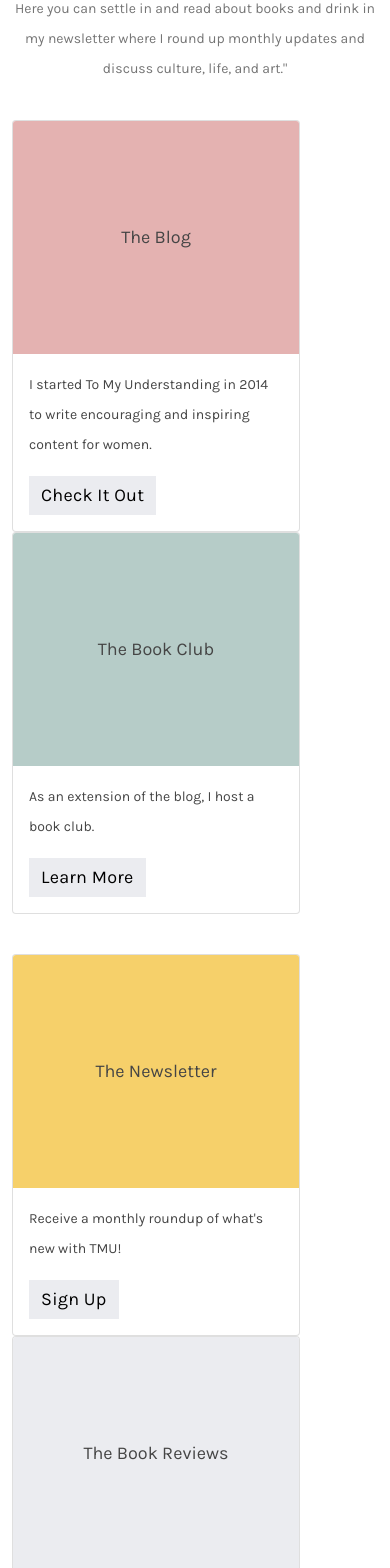
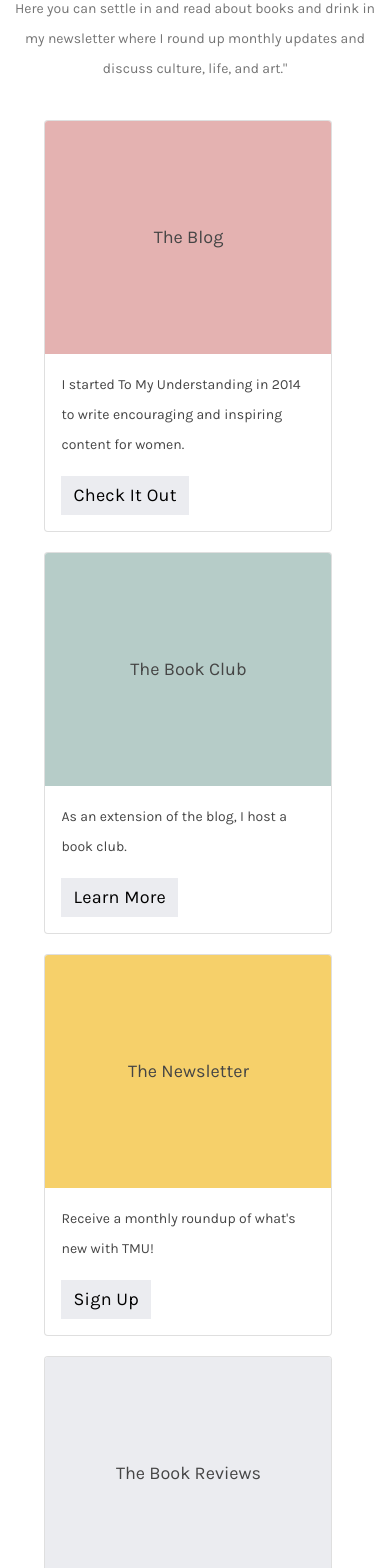
Before and after one commit to Kaitlyn-Lynette/Kathys-Portfolio, a React (Create React App) app: page /readwithcoffee in a window 390 px wide. Shown: the part 260-1828 px from the top of the page. Built offline with nearby package versions, Linux system fonts and the light colour scheme.

Commit message:
Added more responsive styling

```diff
--- a/src/App.css
+++ b/src/App.css
@@ -6,6 +6,18 @@
   padding-top: 100px;
   padding-bottom: 100px;
 }
+
+
+@media only screen and (max-width: 640px) {
+  #about,
+  #work,
+  #testimonial,
+  #services,
+  #contact {
+    padding-top: 50px;
+    padding-bottom: 50px;
+  }
+  }
 
 
 
@@ -102,7 +114,7 @@
     width: 104%;
   }
 
-  .swiper-pagination swiper-pagination-bulletsswiper-pagination-bullets {
+  .swiper-pagination-bulletsswiper-pagination-bullets {
     width: 350px;
   }
 }
@@ -126,6 +138,7 @@ h2 {
 h4 {
   font-size: 20px;
   font-family: 'Karla', sans-serif;
+
 }
 
 h5 {
@@ -149,6 +162,8 @@ body {
 a.nav-link {
   font-size: 18px;
 }
+
+
 
 /* About.js Typograghy*/
 
@@ -436,6 +451,8 @@ a.nav-link {
   color: inherit;
 }
 
+
+
 /* On Writing Books Column */
 
 .card-edit {
@@ -584,6 +601,21 @@ a.nav-link {
   padding-bottom: 20px;
 }
 
+
+@media only screen and (max-width: 640px) {
+  .rwc-col-blog {
+    padding-bottom: 20px
+  }
+
+  .rwc-col-newsletter {
+    padding-bottom: 20px
+  }
+
+  .rwc-col-2 {
+    padding-top: 20px;
+  }
+}
+
 /* Book Reviews */
 
 .book-rws {
@@ -675,6 +707,14 @@ a.nav-link {
 @media only screen and (max-width: 640px) {
   p {
     font-size: 14px !important;
+  }
+
+  h4 {
+    letter-spacing: 0.5px
+  }
+
+  .services {
+    font-size: 16px
   }
 }
 
--- a/src/pages/ReadWithCoffee.js
+++ b/src/pages/ReadWithCoffee.js
@@ -27,7 +27,7 @@ const ReadWithCoffee = () => {
           </Col>
         </Row>
         <Row>
-          <Col md={{span: 4, offset: 2}}>
+          <Col md={{span: 4, offset: 2}} xs={{span: 10, offset: 1}} className="rwc-col-blog">
             <Card style={{ width: "18rem" }}>
               <Card.Img variant="top" src="/images/theblog1.png" />
               <Card.Body>
@@ -47,7 +47,7 @@ const ReadWithCoffee = () => {
               </Card.Body>
             </Card>
           </Col>
-          <Col md={{span: 4, offset: 1}}>
+          <Col md={{span: 4, offset: 1}} xs={{span: 10, offset: 1}}>
             <Card className="h-100" style={{ width: "18rem" }}>
               <Card.Img variant="top" src="/images/thebookclub2.png" />
               <Card.Body>
@@ -70,8 +70,8 @@ const ReadWithCoffee = () => {
         </Row>
 
         <Row className="rwc-col-2">
-          <Col md={{span: 4, offset: 2}}>
-            <Card style={{ width: "18rem" }}>
+          <Col md={{span: 4, offset: 2}} xs={{span: 10, offset: 1}} className="rwc-col-newsletter">
+            <Card style={{ width: "18rem" }} xs={12}>
               <Card.Img variant="top" src="/images/thenewsletter3.png" />
               <Card.Body>
                 <Card.ImgOverlay className="rwc-cards-overlay">
@@ -90,7 +90,7 @@ const ReadWithCoffee = () => {
               </Card.Body>
             </Card>
           </Col>
-          <Col md={{span: 4, offset: 1}}>
+          <Col md={{span: 4, offset: 1}} xs={{span: 10, offset: 1}}>
             <Card style={{ width: "18rem" }}>
               <Card.Img variant="top" src="/images/thebookreviews4.jpg" />
               <Card.Body>
--- a/src/pages/Services.js
+++ b/src/pages/Services.js
@@ -30,7 +30,7 @@ const Services = () => {
                   <h3>Write</h3>
                 </Card.Title>
                 <Card.Text>
-                  <ul>
+                  <ul className="services">
                     <li>Blog Writing</li>
                     <li>Memoir Writing</li>
                     <li>Copy Writing</li>
@@ -47,7 +47,7 @@ const Services = () => {
                   <h3>Proofread & Edit</h3>
                 </Card.Title>
                 <Card.Text>
-                  <ul>
+                  <ul className="services">
                     <li>Non-Fiction Manuscripts</li>
                     <li>Memoirs</li>
                     <li>Poetry</li>
@@ -64,7 +64,7 @@ const Services = () => {
                   <h3>Mentor</h3>
                 </Card.Title>
                 <Card.Text>
-                <ul>
+                <ul className="services">
                     <li>Womanhood</li>
                     <li>Faith</li>
                     <li>Friendship</li>
```
